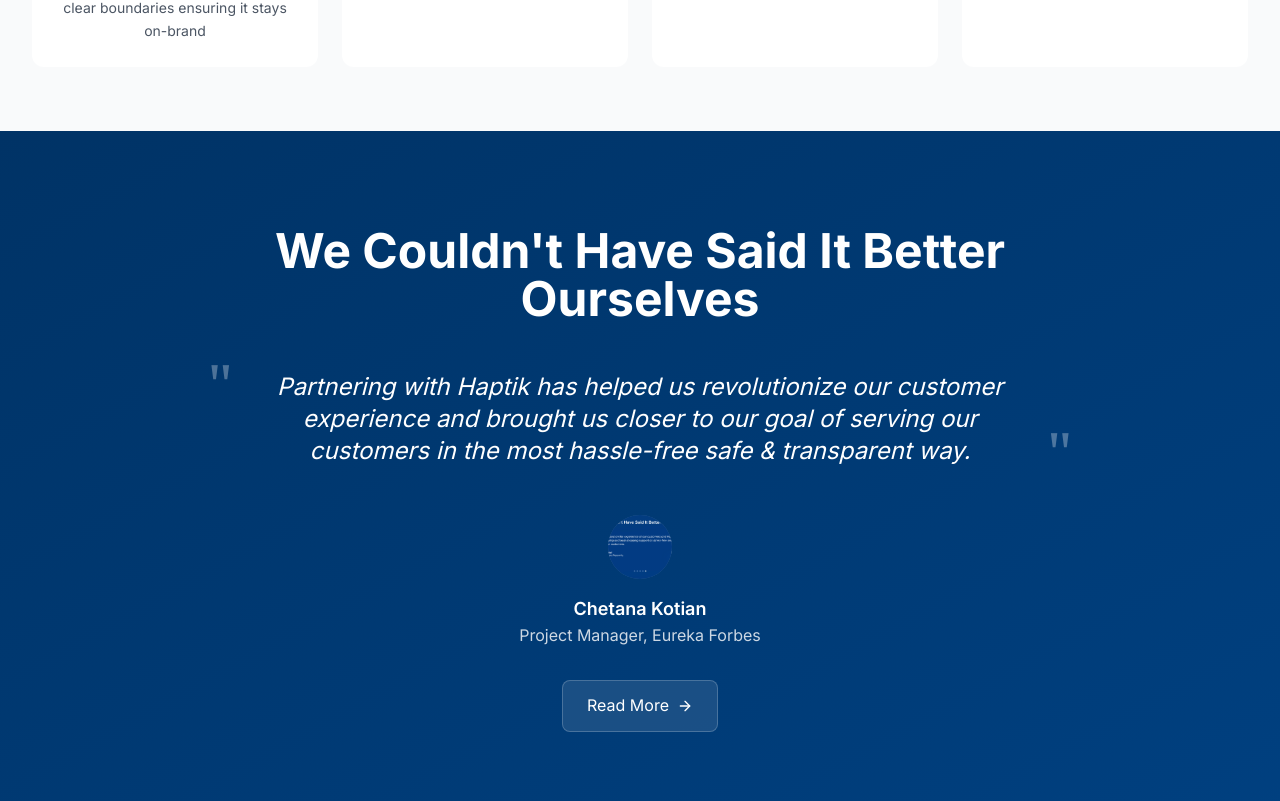
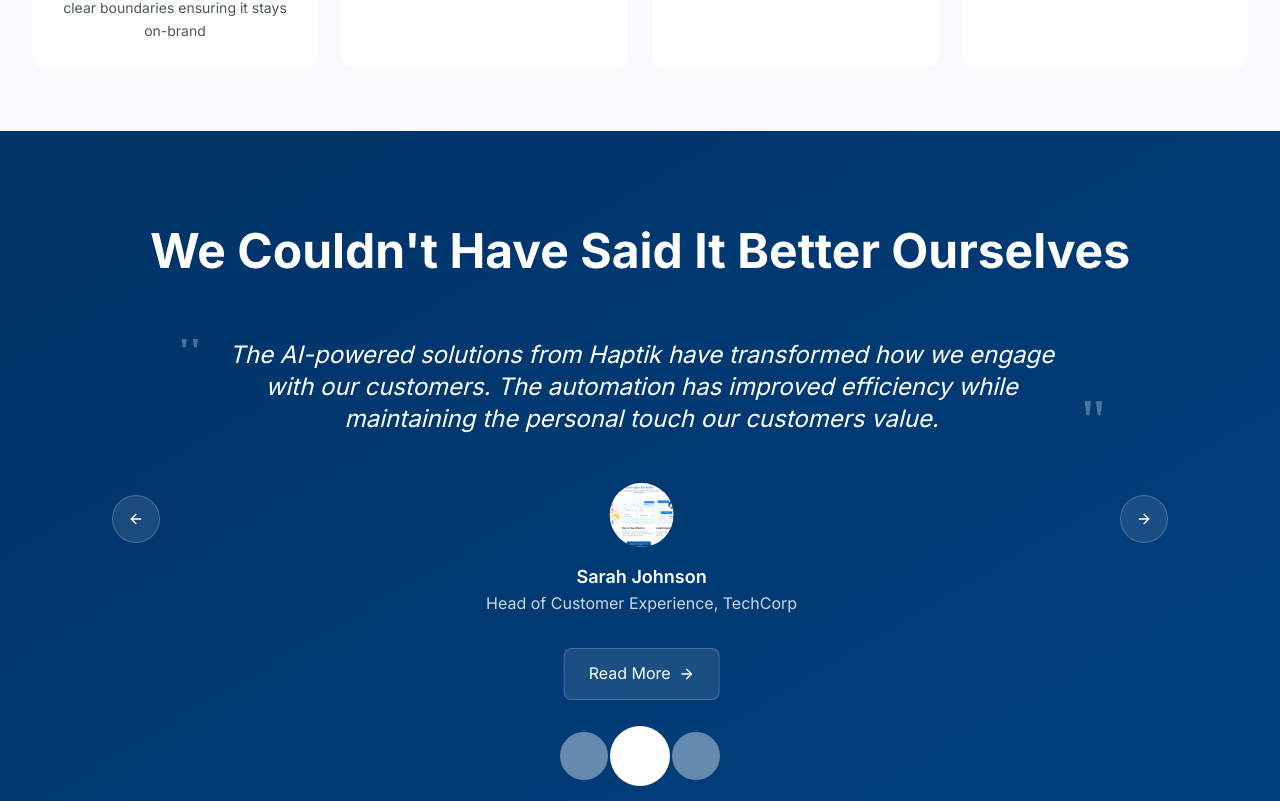
Before and after one commit to bscube/evergrow-ai-site-builder, a React (Vite) app: page / in a window 1280 px wide. Shown: the part 11199-12000 px from the top of the page. Built offline with nearby package versions, Linux system fonts and the light colour scheme.

Commit message:
Add testimonial carousel section
Implement a carousel-style testimonial section with a deep blue background, heading, client testimonials, and navigation, placed before the "Trusted Technology Partners" section. The carousel should include auto-play, manual navigation, and responsive design.

```diff
--- a/package.json
+++ b/package.json
@@ -44,6 +44,7 @@
     "clsx": "^2.1.1",
     "cmdk": "^1.0.0",
     "date-fns": "^3.6.0",
+    "embla-carousel-autoplay": "^8.6.0",
     "embla-carousel-react": "^8.3.0",
     "input-otp": "^1.2.4",
     "lucide-react": "^0.462.0",
--- a/src/components/sections/FeaturedTestimonialSection.tsx
+++ b/src/components/sections/FeaturedTestimonialSection.tsx
@@ -1,22 +1,89 @@
-import React from 'react';
+import React, { useState, useEffect } from 'react';
 import { ArrowRight } from 'lucide-react';
+import {
+  Carousel,
+  CarouselContent,
+  CarouselItem,
+  CarouselNext,
+  CarouselPrevious,
+  type CarouselApi,
+} from "@/components/ui/carousel";
+import Autoplay from "embla-carousel-autoplay";
+
+const testimonials = [
+  {
+    id: 1,
+    quote: "Partnering with Haptik has helped us revolutionize our customer experience and brought us closer to our goal of serving our customers in the most hassle-free safe & transparent way.",
+    name: "Chetana Kotian",
+    designation: "Project Manager, Eureka Forbes",
+    image: "/lovable-uploads/6b11361d-e93e-47a7-8d6d-0165caa79795.png"
+  },
+  {
+    id: 2,
+    quote: "The AI-powered solutions from Haptik have transformed how we engage with our customers. The automation has improved efficiency while maintaining the personal touch our customers value.",
+    name: "Sarah Johnson",
+    designation: "Head of Customer Experience, TechCorp",
+    image: "/lovable-uploads/4da42fa1-bfea-4100-a308-3fd54824a62d.png"
+  },
+  {
+    id: 3,
+    quote: "Implementation was seamless and the results were immediate. Our customer satisfaction scores have increased by 40% since we started using Haptik's platform.",
+    name: "Michael Chen",
+    designation: "VP Operations, RetailMax",
+    image: "/lovable-uploads/9ddce30e-8318-49f1-9d10-de0dcae149c3.png"
+  }
+];
 
 const FeaturedTestimonialSection = () => {
+  const [api, setApi] = useState<CarouselApi>();
+  const [current, setCurrent] = useState(0);
+  const [count, setCount] = useState(0);
+
+  const autoplayPlugin = React.useRef(
+    Autoplay({ delay: 6000, stopOnInteraction: true })
+  );
+
+  useEffect(() => {
+    if (!api) return;
+
+    setCount(api.scrollSnapList().length);
+    setCurrent(api.selectedScrollSnap() + 1);
+
+    api.on("select", () => {
+      setCurrent(api.selectedScrollSnap() + 1);
+    });
+  }, [api]);
+
   return (
     <section className="py-24 bg-gradient-to-br from-[#003366] to-[#004080] relative overflow-hidden">
-      <div className="max-w-4xl mx-auto px-4 sm:px-6 lg:px-8 text-center">
+      <div className="max-w-6xl mx-auto px-4 sm:px-6 lg:px-8">
         {/* Heading */}
-        <h2 className="text-3xl md:text-4xl lg:text-5xl font-bold text-white mb-12">
+        <h2 className="text-3xl md:text-4xl lg:text-5xl font-bold text-white mb-16 text-center">
           We Couldn't Have Said It Better Ourselves
         </h2>
 
+        {/* Carousel */}
+        <div className="relative">
+          <Carousel
+            setApi={setApi}
+            plugins={[autoplayPlugin.current]}
+            className="w-full"
+            opts={{
+              align: "start",
+              loop: true,
+            }}
+          >
+            <CarouselContent>
+              {testimonials.map((testimonial) => (
+                <CarouselItem key={testimonial.id}>
+                  <div className="text-center max-w-4xl mx-auto">
                     {/* Testimonial Quote */}
                     <div className="relative mb-12">
                       {/* Opening Quote */}
                       <div className="absolute -top-4 -left-4 text-6xl text-white/30 font-serif">"</div>
 
                       <blockquote className="text-lg md:text-xl lg:text-2xl text-white italic leading-relaxed px-8">
-            Partnering with Haptik has helped us revolutionize our customer experience and brought us closer to our goal of serving our customers in the most hassle-free safe & transparent way.
+                        {testimonial.quote}
                       </blockquote>
 
                       {/* Closing Quote */}
@@ -28,16 +95,16 @@ const FeaturedTestimonialSection = () => {
                       {/* Customer Photo */}
                       <div className="w-16 h-16 rounded-full bg-white/20 mb-4 overflow-hidden">
                         <img
-              src="/lovable-uploads/6b11361d-e93e-47a7-8d6d-0165caa79795.png"
-              alt="Chetana Kotian"
+                          src={testimonial.image}
+                          alt={testimonial.name}
                           className="w-full h-full object-cover"
                         />
                       </div>
 
                       {/* Customer Details */}
                       <div className="text-white">
-            <div className="font-semibold text-lg">Chetana Kotian</div>
-            <div className="text-white/80">Project Manager, Eureka Forbes</div>
+                        <div className="font-semibold text-lg">{testimonial.name}</div>
+                        <div className="text-white/80">{testimonial.designation}</div>
                       </div>
                     </div>
 
@@ -47,6 +114,32 @@ const FeaturedTestimonialSection = () => {
                       <ArrowRight className="w-4 h-4 group-hover:translate-x-1 transition-transform duration-300" />
                     </button>
                   </div>
+                </CarouselItem>
+              ))}
+            </CarouselContent>
+
+            {/* Navigation Arrows */}
+            <CarouselPrevious className="absolute left-4 top-1/2 -translate-y-1/2 bg-white/10 border-white/20 text-white hover:bg-white/20 hover:text-white" />
+            <CarouselNext className="absolute right-4 top-1/2 -translate-y-1/2 bg-white/10 border-white/20 text-white hover:bg-white/20 hover:text-white" />
+          </Carousel>
+
+          {/* Dots Indicator */}
+          <div className="flex justify-center space-x-2 mt-8">
+            {Array.from({ length: count }).map((_, index) => (
+              <button
+                key={index}
+                className={`w-2 h-2 rounded-full transition-all duration-300 ${
+                  index + 1 === current
+                    ? 'bg-white scale-125'
+                    : 'bg-white/40 hover:bg-white/60'
+                }`}
+                onClick={() => api?.scrollTo(index)}
+                aria-label={`Go to slide ${index + 1}`}
+              />
+            ))}
+          </div>
+        </div>
+      </div>
     </section>
   );
 };
```
Also changed, not shown: 1 other file (tests, documents, lock files or other folders). Lines whose indentation alone changed are shown as unchanged.
